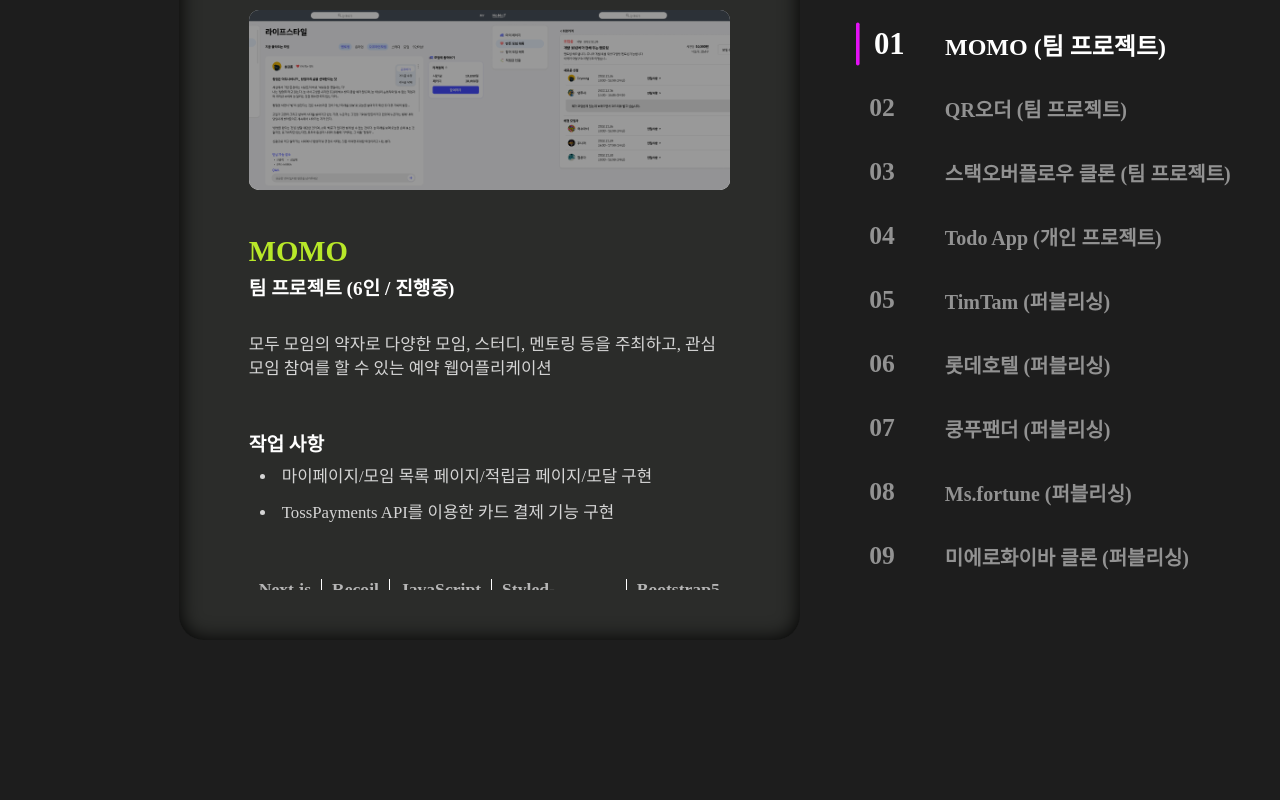
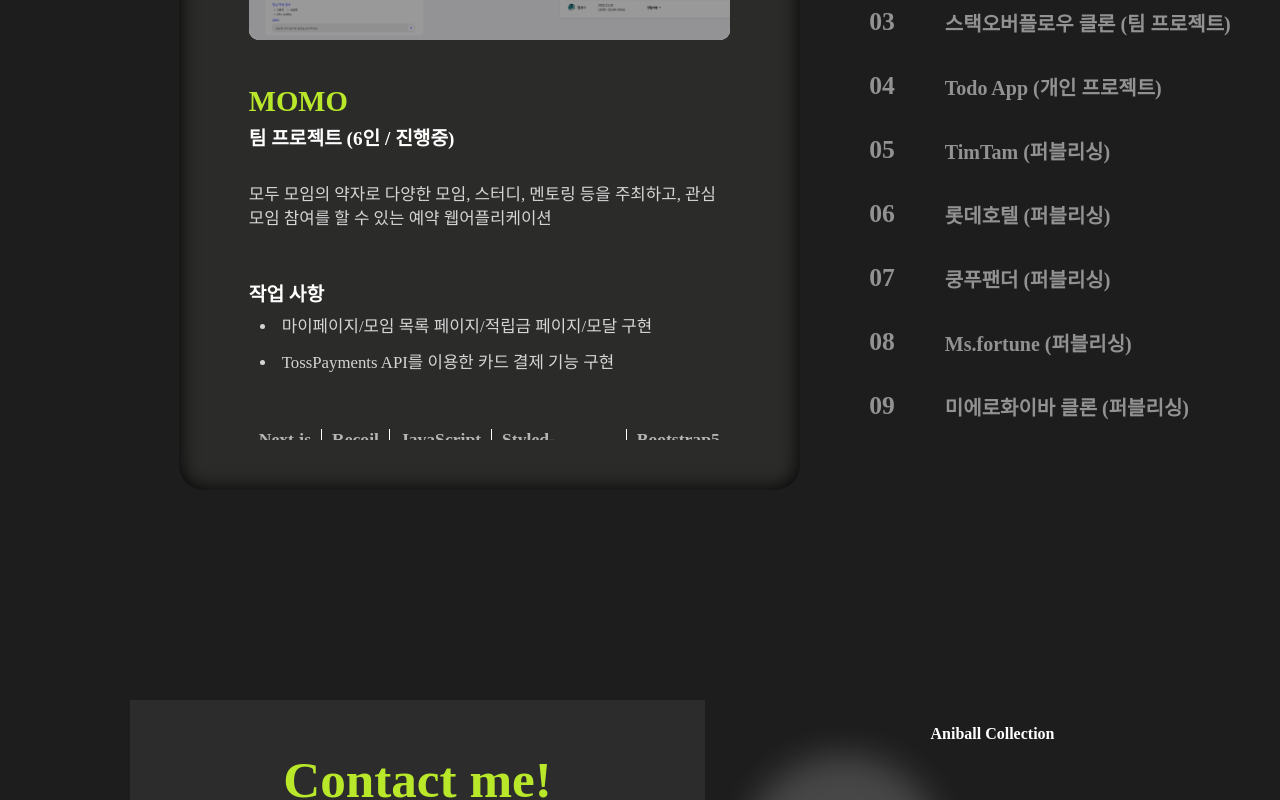
Before and after one commit to Icyeong/portfolio, a React (Create React App) app: page / in a window 1280 px wide. Shown: the part 2000-2800 px from the top of the page. Built offline with nearby package versions, Linux system fonts and the light colour scheme; a web font is replaced by a local one.

Commit message:
css 수정

```diff
--- a/src/pages/About.js
+++ b/src/pages/About.js
@@ -19,7 +19,7 @@ const AboutWarpper = styled(MainWrapper)`
    justify-content: center;
    align-items: center;
    color: white;
-   position: sticky;
+   /* position: sticky; */
    top: 0px;
    background-color: #1d1d1d;
 `;
--- a/src/pages/Home.js
+++ b/src/pages/Home.js
@@ -21,7 +21,7 @@ const Home_page = () => {
 
 const Gap = styled.div`
    width: 100%;
-   height: 300px;
+   height: 150px;
 `;
 
 export default Home_page;
--- a/src/pages/Work.js
+++ b/src/pages/Work.js
@@ -19,7 +19,7 @@ const WorkWarpper = styled(MainWrapper)`
    justify-content: center;
    align-items: center;
    color: white;
-   position: sticky;
+   /* position: sticky; */
    top: 0px;
    background-color: #1d1d1d;
 `;
--- a/src/styles/index.js
+++ b/src/styles/index.js
@@ -10,4 +10,6 @@ export const MainWrapper = styled.main`
    width: calc(100% - 130px);
    margin-left: 130px;
    min-height: 100vh;
+   max-height: 100vh;
+   overflow: hidden;
 `;
```
